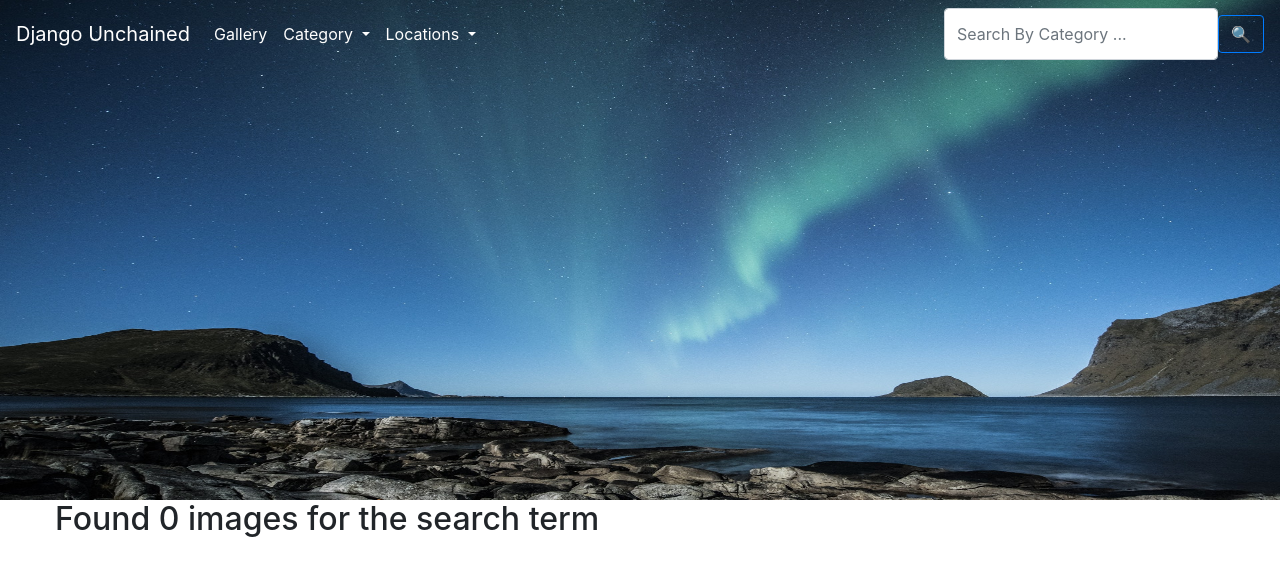
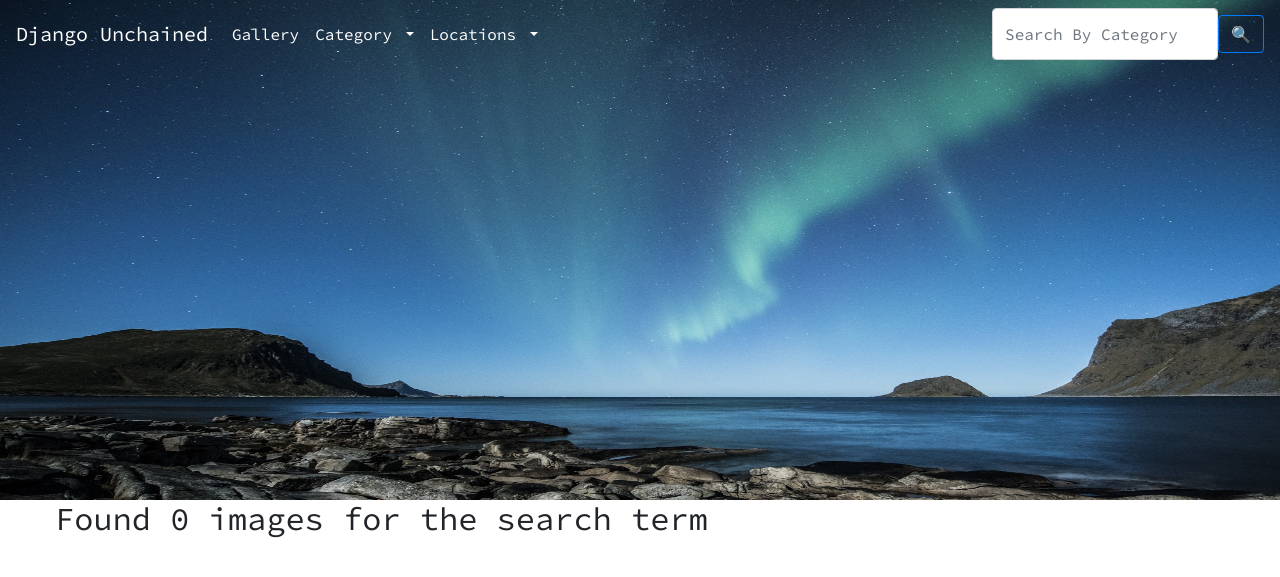
Before and after one commit to nignanthomas/Gallery, a Django app: page / in a window 1280 px wide. Shown: the top 577 px of the page. Run offline with Django 3.2, Linux system fonts and the light colour scheme; data that the repository does not hold is empty; some libraries are stand-ins or nearby versions.

Commit message:
update README.md

```diff
--- a/gallery/templates/base.html
+++ b/gallery/templates/base.html
@@ -15,10 +15,11 @@
 
     {% block styles %}
       {% bootstrap_css %}
+      <link rel="stylesheet" href="https://cdnjs.cloudflare.com/ajax/libs/fancybox/3.5.2/jquery.fancybox.css" />
+      <link href="https://fonts.googleapis.com/css?family=Source+Code+Pro" rel="stylesheet">
       <link rel="stylesheet" href="{% static 'css/styles.css' %}">
-      <link rel="stylesheet" href="https://cdnjs.cloudflare.com/ajax/libs/fancybox/3.5.2/jquery.fancybox.css" />
     {% endblock %}
-
+    <link rel="icon" href="https://findicons.com/files/icons/1671/simplicio/128/camera.png" type="image/png">
   </head>
   <body>
 
--- a/static/css/styles.css
+++ b/static/css/styles.css
@@ -1,6 +1,7 @@
-/* html {
-  box-sizing: border-box;
-} */
+body {
+  font-family: 'Source Code Pro', monospace;
+  /* box-sizing: border-box; */
+}
 
 .navbar {
   background-color: transparent !important;
```
Also changed, not shown: README.md.
